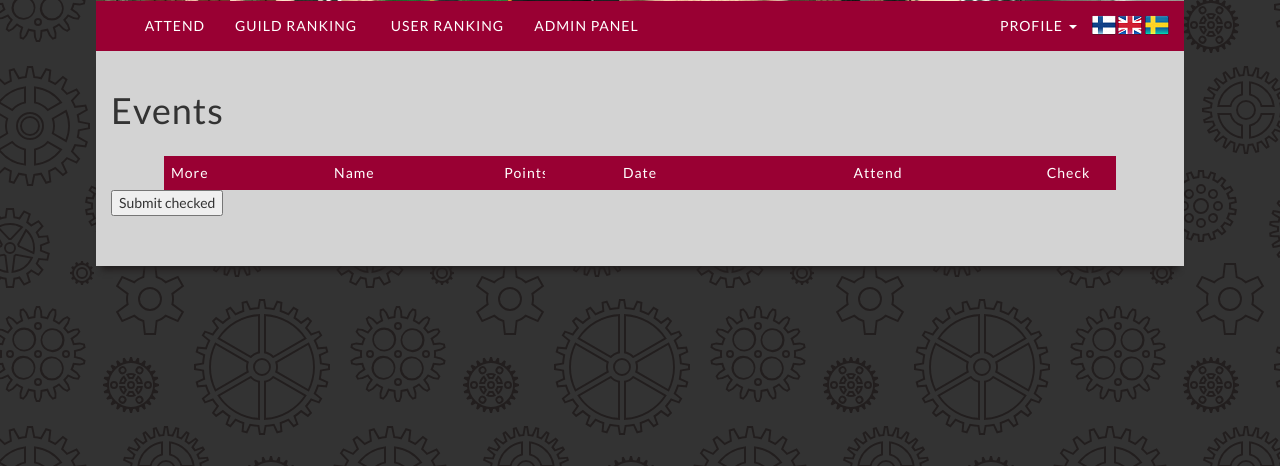
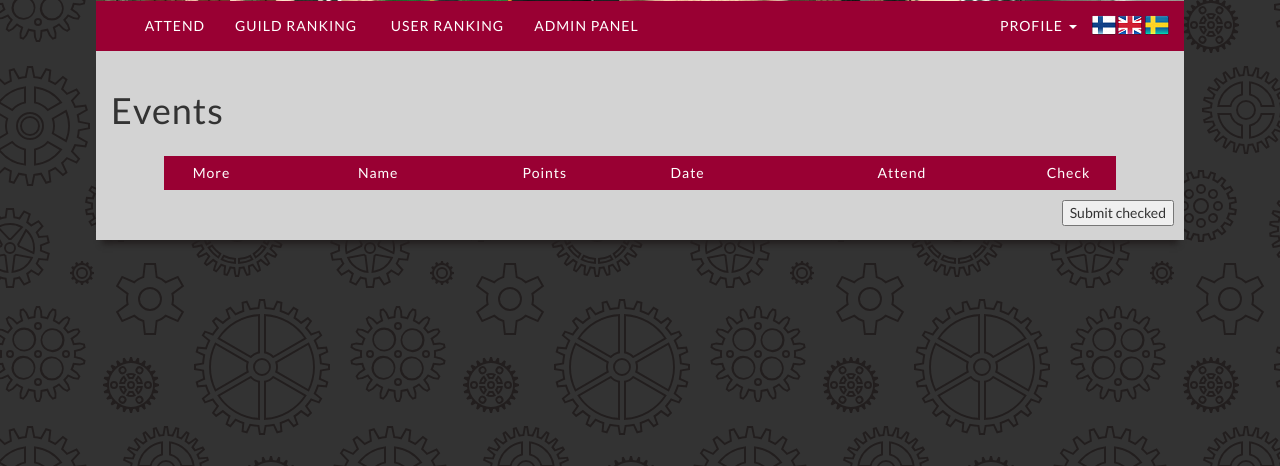
Before and after one commit to Jonneitapuro/isoskaba2, a Django app: page /events/ in a window 1280 px wide. Shown: the part 274-740 px from the top of the page. Run offline with Django 3.2, Linux system fonts and the light colour scheme; the visitor is signed in with stand-in values (Sample User, id 1); data comes from the database, SQL or seed files in the repository; data that the repository does not hold is empty; parts of the project's set-up code (start-up, migrations or seed data) failed here and were passed over; some libraries are stand-ins or nearby versions.

Commit message:
Fixed score table sizing and added all guilds user ranking. It makes a lot of unnecessary queries atm, would help if user model knew it's points?

```diff
--- a/skaba/views.py
+++ b/skaba/views.py
@@ -515,16 +515,16 @@ def guild_points_update(request):
         n = n + 1
     return redirect('guild_ranking')
 
-@login_required
-def user_ranking(request):
-
-    users = User.objects.filter(Q(userprofile__guild = request.user.userprofile.guild) & Q(userprofile__role = 'user'))
+# Helper function for user__ranking
+def get_user_ranking(users):
+    #TODO: Points should probably be saved in userprofile too?
     score_list = []
     n = 0
     for user in users:
         score_list.append([])
         score_list[n].append(user.first_name)
         score_list[n].append(user.last_name)
+        score_list[n].append(user.userprofile.guild.name)
         attendances = Attendance.objects.filter(Q(user_id = user.id) & Q(verified = True))
         points = 0
         for att in attendances:
@@ -534,7 +534,17 @@ def user_ranking(request):
             points = points + addpoints
         score_list[n].append(points)
         n = n + 1
-    score_list = sorted(score_list, key=lambda points: points[2], reverse=True)
-    response = TemplateResponse(request, 'userrank.html', {'score_list': score_list})
+    return score_list
+
+@login_required
+def user_ranking(request):
+
+    usersGuild = User.objects.filter(Q(userprofile__guild = request.user.userprofile.guild) & Q(userprofile__role = 'user'))
+    usersAll = User.objects.filter(Q(userprofile__role = 'user'))
+    score_list_guild = get_user_ranking(usersGuild)
+    score_list_guild = sorted(score_list_guild, key=lambda points: points[3], reverse=True)
+    score_list_all = get_user_ranking(usersAll)
+    score_list_all = sorted(score_list_all, key=lambda points: points[3], reverse=True)[:20]
+    response = TemplateResponse(request, 'userrank.html', {'score_list_guild': score_list_guild, 'score_list_all': score_list_all})
     response.render()
     return response
--- a/static/css/app.css
+++ b/static/css/app.css
@@ -143,6 +143,12 @@ div.form-error {
   padding: 0;
 }
 
+#submit-events-button {
+  margin: 10px;
+  position: absolute;
+  right: 0px;
+}
+
 .scoreboard {
   font-weight: 900;
   text-align: center;
@@ -209,7 +215,7 @@ button.attend-event[disabled] {
 
 /* 'Attend'- and 'Event-name'- columns */
 .bigger-on-mobile {
-  width: 30%;
+  width: 25%;
 }
 
 /* Icon styles */
--- a/static/css/mobile.css
+++ b/static/css/mobile.css
@@ -22,13 +22,14 @@
 
   /* 'Attend'- and 'Event-name'- columns */
   .bigger-on-mobile {
-    width: 40%;
+    width: 35%;
   }
 
 
   .div-table {
     width: 100%;
     margin: 0 auto;
+    text-align: start;
   }
 
   .navbar-toggle {
--- a/templates/eventlist.html
+++ b/templates/eventlist.html
@@ -11,9 +11,9 @@
   <input type="hidden" name="order_by_attendances" value="{{ order_by_attendances }}" />
   <div class="div-table">
     <div class="div-table-row div-table-heading">
-      <div style="width: 5%">More</div>
+      <div style="width: 10%">More</div>
       <div class="bigger-on-mobile" class="link"><a href="?order_by_events=name">{% trans 'Name' %}</a></div>
-      <div style="width: 5%" class="link"><a href="?order_by_events=points">{% trans 'Points' %}</a></div>
+      <div style="width: 10%" class="link"><a href="?order_by_events=points">{% trans 'Points' %}</a></div>
       <div style="width: 20%" class="link hidden-on-mobile"><a href="?order_by_events=eventdate">{% trans 'Date' %}</a></div>
       <div class="bigger-on-mobile">{% trans 'Attend' %}</div>
       <div style="width: 10%">Check</div>
@@ -21,9 +21,9 @@
 
     {% for event in events %}
     <div class="div-table-row">
-      <div style="width: 5%" class="link"><a href="#{{ event.slug }}" data-toggle="collapse" class="accordion-toggle">+</a></div>
+      <div style="width: 10%" class="link"><a href="#{{ event.slug }}" data-toggle="collapse" class="accordion-toggle">+</a></div>
       <div class="bigger-on-mobile">{{ event.name }}</div>
-      <div style="width: 5%">{{ event.points }}</div>
+      <div style="width: 10%">{{ event.points }}</div>
       <div style="width: 20%" class="hidden-on-mobile">{{ event.eventdate|date:'d.m.Y' }}</div>
       <div class="bigger-on-mobile">
         <button class="attend-event" type="submit" name="e_id" value="{{ event.id }}" {% if event.disabled %}disabled{% endif %}>{% trans 'Attend' %}</button>
```
Also changed, not shown: templates/userrank.html (+22 -4 lines).
